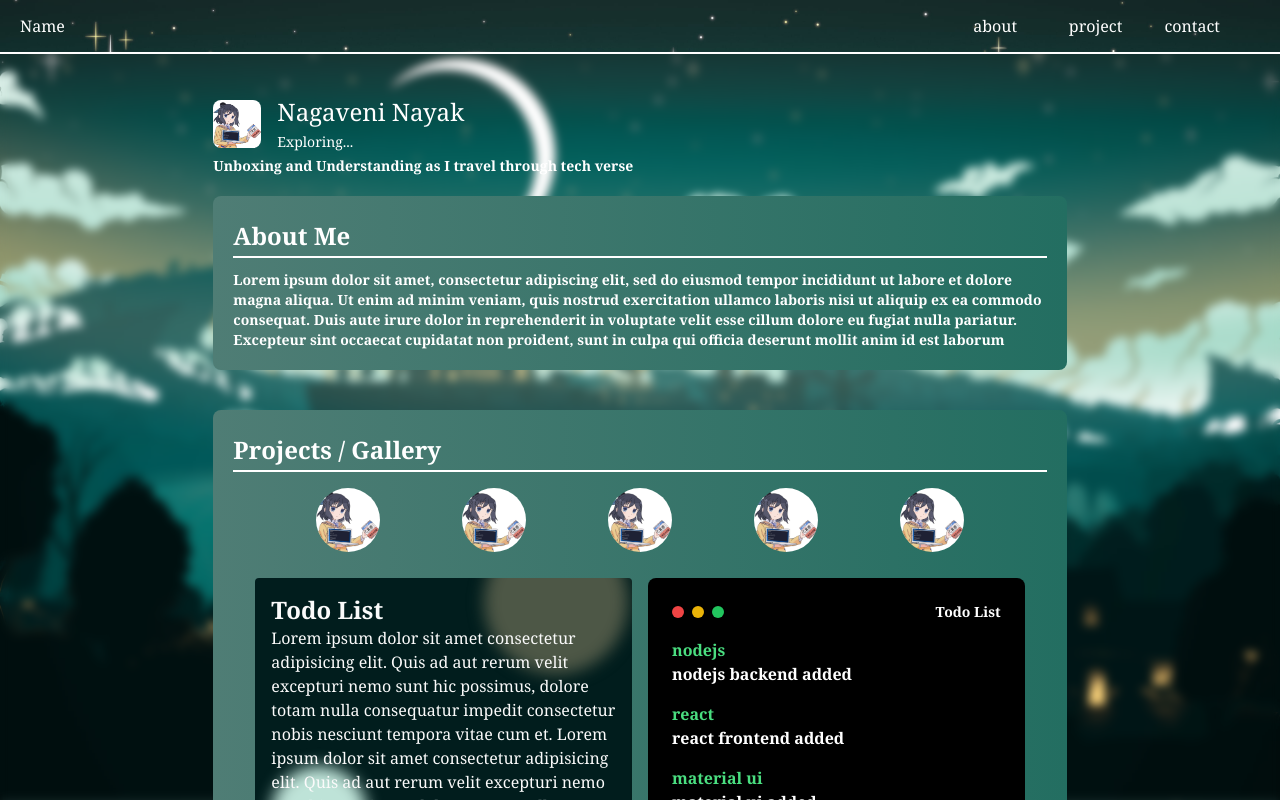
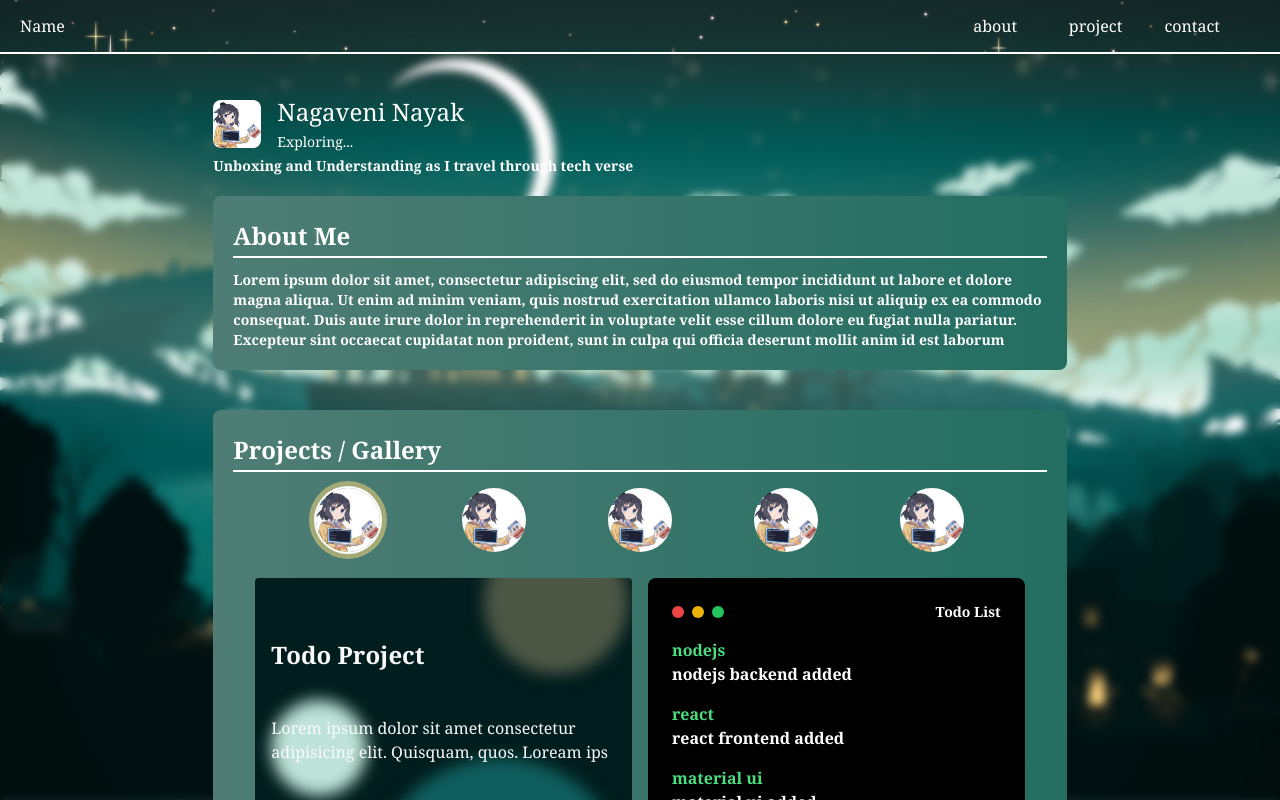
Before and after one commit to Nagaveninayak/About_me, a Next.js app: page / in a window 1280 px wide. Shown: the top 800 px of the page. Built offline with nearby package versions, Linux system fonts and the light colour scheme.

Commit message:
Completed inital code for the project section

```diff
--- a/components/Common/Cards.tsx
+++ b/components/Common/Cards.tsx
@@ -2,19 +2,31 @@
 import Image from "next/image";
 import { FancyButton } from "./FancyButton";
 import { BashCard } from "./bashCard";
-import { TodoListTools } from "@/constants/ProjectConstants";
 
 //TODO: ADD A VIDEO INSTEAD OF IMAGE
 //TODO: or make like this https://in.pinterest.com/pin/1970393579758271/
-export function Cards() {
+interface ICards {
+  projectInfo: {
+    title: string,
+    description: string,
+    projectLink: string,
+    tools: {
+      mainTitle: string,
+      description: string
+    }[]
+  }
+}
+
+
+export function Cards({ projectInfo }: ICards) {
   return (
-    <div className=" my-5 p-5 rounded-lg border-2 py-1 border-transparent">
+    <div className=" my-5 p-5 rounded-lg border-2 py-1 border-transparent ">
       <section className="flex flex-row justify-between gap-x-4">
         <div className="basis-2/4">
-          <FancyButton title="Todo List" description="Lorem ipsum dolor sit amet consectetur adipisicing elit. Quis ad aut rerum velit excepturi nemo sunt hic possimus, dolore totam nulla consequatur impedit consectetur nobis nesciunt tempora vitae cum et. Lorem ipsum dolor sit amet consectetur adipisicing elit. Quis ad aut rerum velit excepturi nemo sunt hic possimus, dolore totam nulla consequatur impedit consectetur nobis nesciunt tempora vitae cum et. Lorem ipsum dolor sit amet consectetur adipisicing elit. Quis ad aut rerum velit excepturi nemo sunt hic possimus, dolore totam nulla consequatur impedit consectetur nobis nesciunt tempora vitae cum et." buttonLink="https://github.com/Nagaveninayak/Todo-List" />
+          <FancyButton title={projectInfo.title} description={projectInfo.description} buttonLink={projectInfo.projectLink} />
         </div>
         <div className="basis-2/4">
-          <BashCard title="Todo List" tools={TodoListTools} />
+          <BashCard title="Todo List" tools={projectInfo.tools} />
         </div>
       </section>
     </div>
--- a/components/Overview/Projects.tsx
+++ b/components/Overview/Projects.tsx
@@ -1,23 +1,43 @@
-import { IMAGE_CONSTANTS } from "@/constants/EducationConstants";
+import { useState, useEffect } from "react";
 import Image from "next/image";
 import { Cards } from "../Common/Cards";
+import { PROJECT_INFORMATION } from "@/constants/ProjectConstants";
 
 export function Projects() {
+    const [currentProject, setCurrentProject] = useState(PROJECT_INFORMATION[0]);
+    const [currentImageIndex, setCurrentImageIndex] = useState(0);
+    const [animationKey, setAnimationKey] = useState(0);
+
+    // useEffect(() => {
+    //     setAnimationKey(prevKey => prevKey + 1); // Increment key to trigger re-render
+    // }, [currentProject]); // Dependency array includes currentProject
+
     return (
-        <div className=" bg-gradient-to-r from-cardGreen to-cardDarkGreen my-5 p-5 rounded-lg">
+        <div className="bg-gradient-to-r from-cardGreen to-cardDarkGreen my-5 p-5 rounded-lg">
             <h1 className="text-white font-extrabold text-2xl border-solid border-b-2 py-1 border-white">Projects / Gallery</h1>
             <section>
                 <nav className="flex flex-row justify-evenly mt-4">
                     {
-            IMAGE_CONSTANTS.map((items) => {
-                return <div className="">
-                  <Image src={items.imagePath} alt="title" className="w-16 h-16 rounded-full  hover:ring-[5px]  hover:ring-brownHover/50 hover:ring-offset-2 cursor-pointer"/>
-                </div>
+                        PROJECT_INFORMATION.map((item, index) => {
+                            const isSelected = index === currentImageIndex;
+                            return <button
+                                key={index}
+                                onClick={() => {
+                                    setCurrentProject(item);
+                                    setCurrentImageIndex(index);
+                                }}
+                                className={`rounded-full cursor-pointer ${isSelected ? 'ring-[5px] ring-brownHover/50 ring-offset-2' : 'hover:ring-[5px] hover:ring-brownHover/50 hover:ring-offset-2'}`}
+                            >
+                                <Image src={item.imagePath} alt="title" className="w-16 h-16 rounded-full" />
+                            </button>
                         })
                     }
                 </nav>
-       <Cards />
+                {/* <div key={animationKey} className="animate-[slideRightToLeft_1s_ease-in-out_forwards]">
+                    <Cards projectInfo={currentProject.project} />
+                </div> */}
+                <Cards projectInfo={currentProject.project} />
             </section>
         </div>
-    )
+    );
 }
--- a/components/Overview/Skills.tsx
+++ b/components/Overview/Skills.tsx
@@ -1,8 +1,12 @@
+import { SKILLS_TITLES } from "@/constants/SkillsConstants"
+
 export function Skills() {
     return (
-        <div className=" bg-gradient-to-r from-cardGreen to-cardDarkGreen my-5 p-5 rounded-lg">
+        <div className=" bg-gradient-to-r from-cardGreen/90 to-cardDarkGreen/90 my-5 p-5 rounded-lg ">
             <h1 className="text-white font-extrabold text-2xl border-solid border-b-2 py-1 border-white">Skills / Talents</h1>
-            <p className="text-sm font-semibold text-left text-white mt-3">Lorem ipsum dolor sit amet, consectetur adipiscing elit, sed do eiusmod tempor incididunt ut labore et dolore magna aliqua. Ut enim ad minim veniam, quis nostrud exercitation ullamco laboris nisi ut aliquip ex ea commodo consequat. Duis aute irure dolor in reprehenderit in voluptate velit esse cillum dolore eu fugiat nulla pariatur. Excepteur sint occaecat cupidatat non proident, sunt in culpa qui officia deserunt mollit anim id est laborum</p>
+            {/* {SKILLS_TITLES.map((title) => {
+                return <h1>{title}</h1>
+            })} */}
         </div>
     )
 }
--- a/constants/ProjectConstants.ts
+++ b/constants/ProjectConstants.ts
@@ -1,4 +1,10 @@
-export const TodoListTools = [
+import codingImage from "../public/images/codingImage.jpeg";
+
+export const TodoProject = {
+    title: "Todo Project",
+    description: "Lorem ipsum dolor sit amet consectetur adipisicing elit. Quisquam, quos. Loream ips",
+    projectLink: "https://github.com/Nagaveninayak/Todo-List",
+    tools: [
         {
             mainTitle: "nodejs",
             description: "nodejs backend added"
@@ -16,3 +22,36 @@ export const TodoListTools = [
             description: "Mongodb for database added"
         }
     ]
+}
+
+export const TicketManagementProject = {
+    title: "Ticket Management Project",
+    description: "Lorem ipsum dolor sit amet consectetur adipisicing elit. Quisquam, quos. Loream ips",
+    projectLink: "https://github.com/Nagaveninayak/Todo-List",
+    tools: [
+        {
+            mainTitle: "nodejs",
+            description: "nodejs backend added"
+        },
+        {
+            mainTitle: "react",
+            description: "react frontend added"
+        },
+        {
+            mainTitle: "material UI",
+            description: "material UI added"
+        },
+        {
+            mainTitle: "mongodb",
+            description: "Mongodb for database added"
+        }
+    ]
+}
+
+export const PROJECT_INFORMATION = [
+    {title: "Todo", imagePath: codingImage, project: TodoProject },
+    {title: "Todo 1", imagePath: codingImage, project: TicketManagementProject },
+    {title: "Todo 2", imagePath: codingImage, project: TodoProject },
+    {title: "Todo 3", imagePath: codingImage, project: TodoProject },
+    {title: "Todo 4", imagePath: codingImage, project: TicketManagementProject },
+]
--- /dev/null
+++ b/constants/SkillsConstants.ts
@@ -0,0 +1 @@
+export const SKILLS_TITLES = ['Languages', 'Frontend', 'Backend', 'Devops']
--- a/styles/globals.css
+++ b/styles/globals.css
@@ -40,3 +40,13 @@ body {
     background-attachment: fixed;
     background-size: cover;
 }
+
+@keyframes slideRightToLeft {
+    from {
+        transform: translateX(100%);
+    }
+
+    to {
+        transform: translateX(0);
+    }
+}
```
Lines whose indentation alone changed are shown as unchanged.
